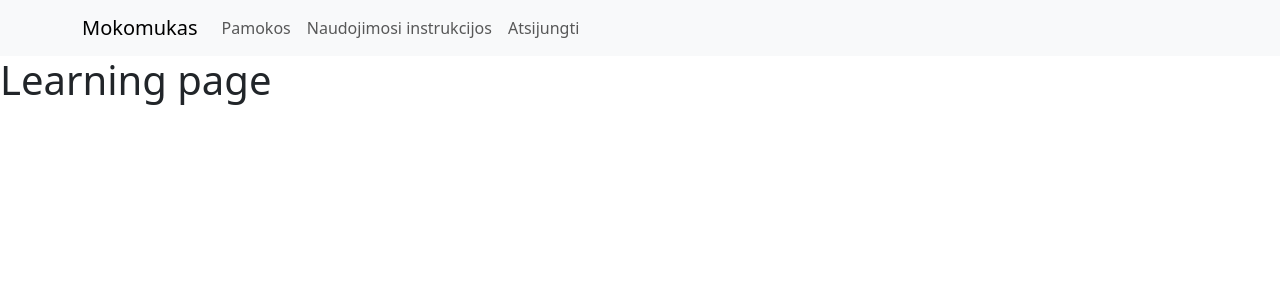
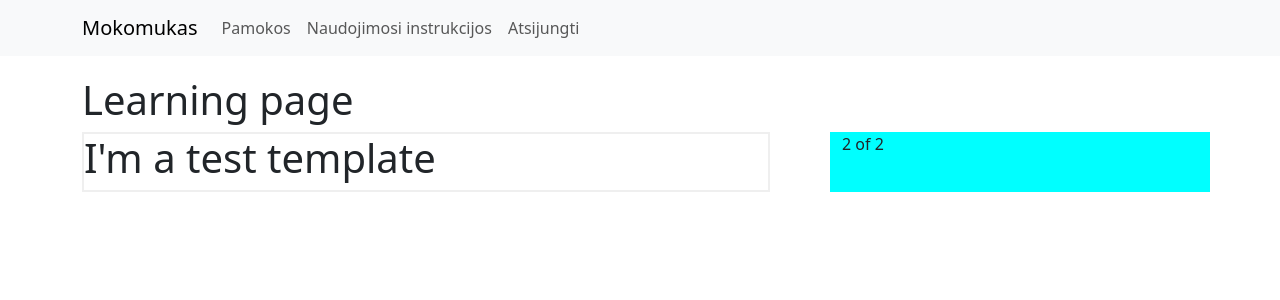
Before and after one commit to aauga/mokomukas-frontend, a React (Create React App) app: page /lessons/1 in a window 1280 px wide. Shown: the top 300 px of the page. Built offline with nearby package versions, Linux system fonts and the light colour scheme.

Commit message:
Add border around template

```diff
--- /dev/null
+++ b/src/config/palette.ts
@@ -0,0 +1,5 @@
+export const Palette = {
+  primary: "#FF0000",
+  secondary: "#00FF00",
+  lightgray: "#efefef",
+};
--- a/src/pages/LearningPage.tsx
+++ b/src/pages/LearningPage.tsx
@@ -1,3 +1,20 @@
+import { Col, Container, Row } from "react-bootstrap";
+
+import Template from "../templates/Template";
+
 export default function LearningPage() {
-  return <h1>Learning page</h1>;
+  return (
+    <Container style={{ marginTop: "20px" }}>
+      <h1>Learning page</h1>
+
+      <Row className="gap-5">
+        <Col>
+          <Template templateName="test_template" />
+        </Col>
+        <Col lg={4} style={{ backgroundColor: "cyan" }}>
+          <div>2 of 2</div>
+        </Col>
+      </Row>
+    </Container>
+  );
 }
--- a/src/templates/Template.tsx
+++ b/src/templates/Template.tsx
@@ -1,3 +1,4 @@
+import { Palette } from "../config/palette";
 import TestTemplate from "./TestTemplate";
 
 type TemplateProps = {
@@ -9,5 +10,15 @@ const templates = new Map<string, JSX.Element>([
 ]);
 
 export default function Template(props: TemplateProps) {
-  return <>{templates.get(props.templateName)}</>;
+  return (
+    <div
+      style={{
+        borderColor: Palette.lightgray,
+        borderWidth: 2,
+        borderStyle: "solid",
+      }}
+    >
+      {templates.get(props.templateName)}
+    </div>
+  );
 }
```
